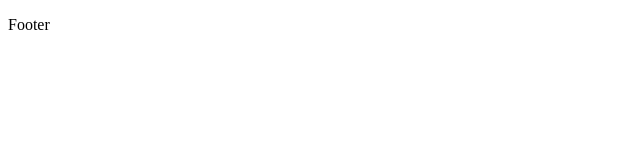
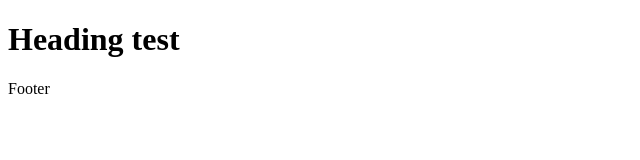
Before and after one commit to encryptidhh/encryptidhh.github.io, a plain HTML site: page itis3135/components/footer.html in a window 1280 px wide. Shown: the whole page, without its empty margins (0-640 px from the left). Drawn offline with Linux system fonts and the light colour scheme.

Commit message:
Update footer.html

```diff
--- a/itis3135/components/footer.html
+++ b/itis3135/components/footer.html
@@ -6,6 +6,7 @@
     <meta name="viewport" content="width=device-width, initial-scale=1.0">
     <title>Footer webpage</title>
     <script src="https://lint.page/kit/4d0fe3.js" crossorigin="anonymous"></script>
+    <h1>Heading test</h1>
 </head>
 <body>
     <p>Footer</p>
```
